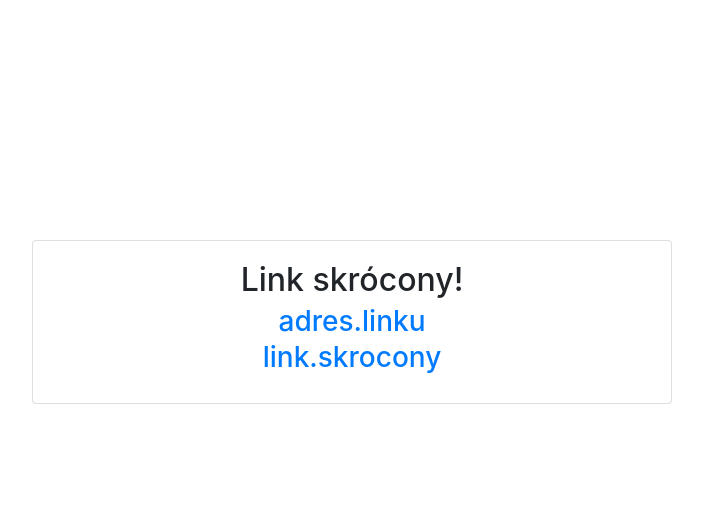
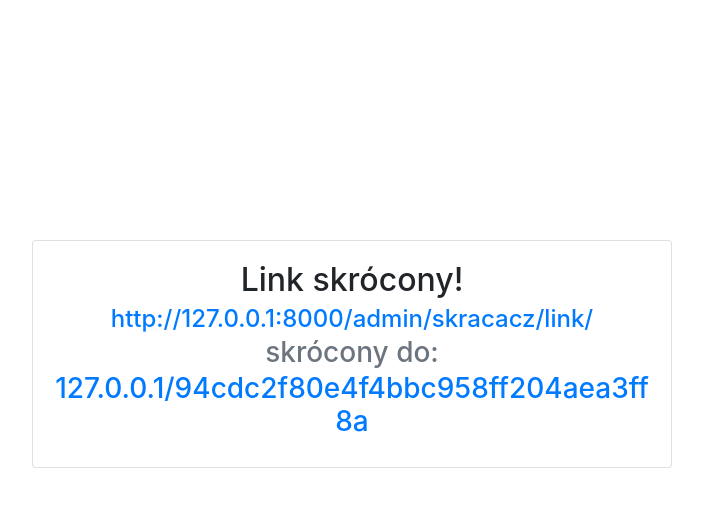
Before and after one commit to bartkoz/SkracaczLinkow, a Django app: template skracacz/templates/skracacz/skrocone.html in a window 1280 px wide. Shown: the top 507 px of the page, without its empty margins (288-991 px from the left). Run offline with Django 3.2, Linux system fonts and the light colour scheme; the template is opened without the code that fills it: values that come from a table or form of the project are taken from there, others are empty; data comes from the database, SQL or seed files in the repository; some libraries are stand-ins or nearby versions.

Commit message:
zmiana generatora losowych znaków, dokończenie funkcjonalności

```diff
--- a/skracacz/models.py
+++ b/skracacz/models.py
@@ -1,10 +1,9 @@
 from django.db import models
-from uuid import uuid4
-
+from django.utils.crypto import get_random_string
 # Create your models here.
 
 def short():
-    shortname=uuid4().hex
+    shortname=get_random_string(length=6)
     return shortname
 
 class Link(models.Model):
--- a/skracacz/templates/skracacz/skrocone.html
+++ b/skracacz/templates/skracacz/skrocone.html
@@ -4,8 +4,9 @@
 <div class="card" style="width: 40rem; margin:0 auto; margin-top:30vh; text-align:center;">
   <div class="card-body">
     <h2 class="card-title">Link skrócony!</h5>
-    <h3 class="card-subtitle mb-2 text-muted"><a href="#" class="card-link">adres.linku</a></h3>
-    <h3 class="card-subtitle mb-2 text-muted"><a href="#" class="card-link">link.skrocony</a></h3>
+    <h4 class="card-subtitle mb-2 text-muted"><a href="#" class="card-link">{{ link.link }}</a></h4>
+    <h3 class="card-subtitle mb-2 text-muted">skrócony do:</h3>
+    <h3 class="card-subtitle mb-2 text-muted"><a href="/{{ link.short }}" class="card-link">127.0.0.1/{{ link.short }}</a></h3>
   </div>
 </div>
 {% endblock %}
--- a/skracacz/urls.py
+++ b/skracacz/urls.py
@@ -5,5 +5,5 @@ from django.conf import settings
 urlpatterns = [
 url(r'^$', views.index, name='index'),
 url(r'^link$', views.skrocone, name='skrocone'),
+url(r'^(?P<short>\w+)$', views.link, name='follow'),
 ]
-"""url(r'^(?P<short>\w+)$', 'follow', name='follow'),"""
```
Also changed, not shown: skracacz/views.py (+8 -4 lines).
